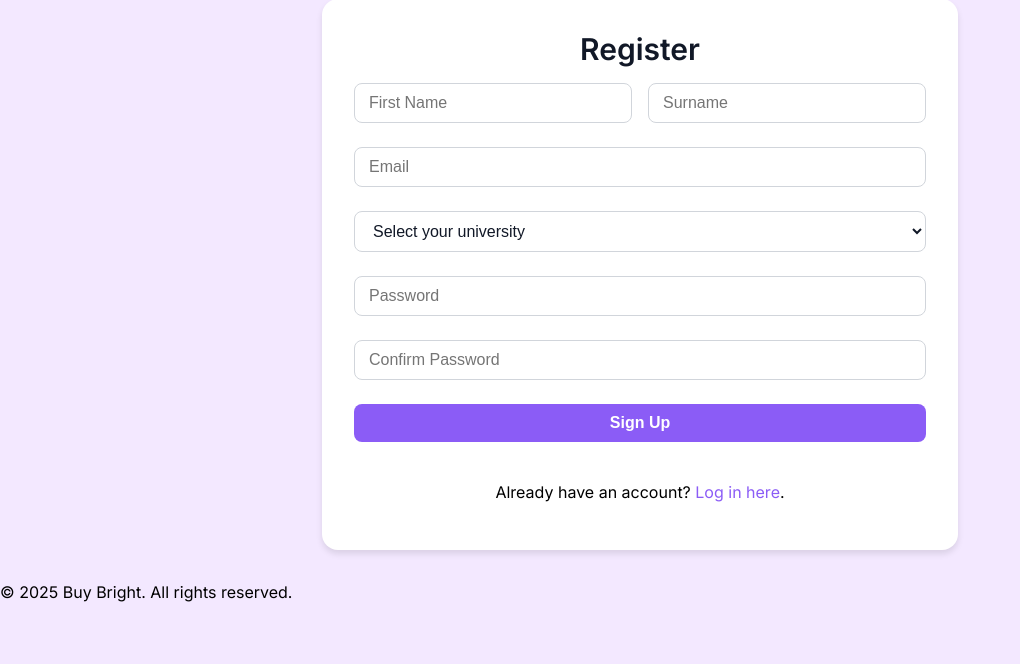
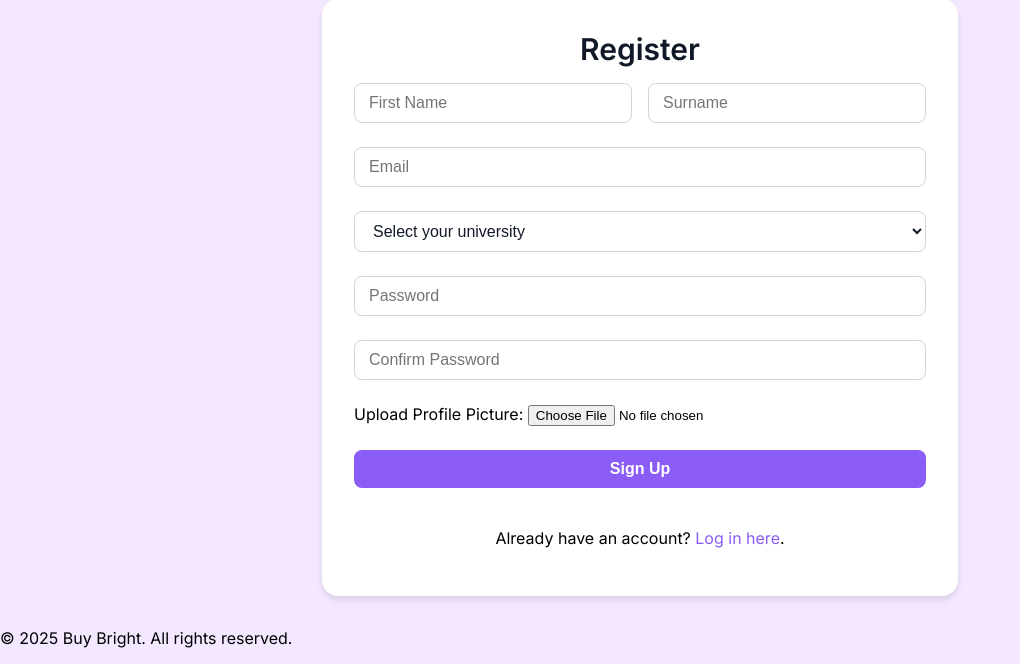
Before and after one commit to latifatt15/ci536, a PHP site: page /register.php in a window 1280 px wide. Shown: the part 199-863 px from the top of the page, without its empty margins (0-1020 px from the left). Before the commit the page ends 801 px from the top, so only its background shows below. Run offline with PHP 8.4, Linux system fonts and the light colour scheme.

Commit message:
Update register.php

```diff
--- a/register.php
+++ b/register.php
@@ -5,31 +5,55 @@ require_once 'includes/config.php';
 $error = '';
 $success = '';
 
-// Handle form submission
 if ($_SERVER["REQUEST_METHOD"] === "POST") {
     $fname = trim($_POST['fname']);
     $sname = trim($_POST['sname']);
     $email = trim($_POST['email']);
     $password = $_POST['password'];
     $confirm_password = $_POST['confirm_password'];
+    $university = $_POST['university'];
 
-    if (empty($fname) || empty($sname) || empty($email) || empty($password) || empty($confirm_password)) {
+    // Validate required fields
+    if (empty($fname) || empty($sname) || empty($email) || empty($password) || empty($confirm_password) || empty($university)) {
         $error = "Please fill in all fields.";
-        //Only uni emails can register
     } elseif (!preg_match('/@.*\.ac\.uk$/', $email)) {
         $error = "You must register with a university email address (ending in .ac.uk).";
     } elseif ($password !== $confirm_password) {
         $error = "Passwords do not match.";
     } else {
+    $uploadFile = 'images/default.jpg'; // Default image path
+    if (isset($_FILES['profile_picture']) && $_FILES['profile_picture']['error'] === 0) {
+        // Handle optional image upload
+        $uploadDir = 'uploads/';
+        if (!is_dir($uploadDir)) {
+            mkdir($uploadDir, 0777, true);
+        }
+
+        $imageName = uniqid('user_', true) . '.' . pathinfo($_FILES['profile_picture']['name'], PATHINFO_EXTENSION);
+        $uploadFile = $uploadDir . basename($imageName);
+        $imageFileType = strtolower(pathinfo($uploadFile, PATHINFO_EXTENSION));
+        $validTypes = ['jpg', 'jpeg', 'png', 'gif'];
+
+        if (!in_array($imageFileType, $validTypes)) {
+            $error = "Only JPG, JPEG, PNG & GIF files are allowed.";
+        } elseif ($_FILES['profile_picture']['size'] > 5000000) {
+            $error = "File is too large. Max 5MB.";
+        } elseif (!move_uploaded_file($_FILES['profile_picture']['tmp_name'], $uploadFile)) {
+            $error = "Failed to upload profile picture.";
+        }
+    }
+
+    if (empty($error)) {
         $hashed_password = password_hash($password, PASSWORD_DEFAULT);
-
-        $stmt = $conn->prepare("INSERT INTO Users (fName, sName, Email, Password_Hash) VALUES (?, ?, ?, ?)");
-        $stmt->bind_param("ssss", $fname, $sname, $email, $hashed_password);
+        $stmt = $conn->prepare("INSERT INTO Users (fName, sName, Email, Password_Hash, Profile_Picture, University) VALUES (?, ?, ?, ?, ?, ?)");
+        $stmt->bind_param("ssssss", $fname, $sname, $email, $hashed_password, $uploadFile, $university);
 
         if ($stmt->execute()) {
             $_SESSION['user_id'] = $stmt->insert_id;
+            $_SESSION['user_email'] = $email;
             $success = "Registration successful! Redirecting to homepage...";
-            header("refresh:3;url=index.php");
+            header("refresh:3;url=http://la843.brighton.domains/ci536/index.php");
+            exit;
         } else {
             $error = "That email may already be registered.";
         }
@@ -37,9 +61,52 @@ if ($_SERVER["REQUEST_METHOD"] === "POST") {
         $stmt->close();
     }
 }
+
+
+        $imageName = uniqid('user_', true) . '.' . pathinfo($_FILES['profile_picture']['name'], PATHINFO_EXTENSION);
+        $uploadFile = $uploadDir . basename($imageName);
+        $imageFileType = strtolower(pathinfo($uploadFile, PATHINFO_EXTENSION));
+        $validTypes = ['jpg', 'jpeg', 'png', 'gif'];
+
+        if (!in_array($imageFileType, $validTypes)) {
+            $error = "Only JPG, JPEG, PNG & GIF files are allowed.";
+        } elseif ($_FILES['profile_picture']['size'] > 5000000) {
+            $error = "File is too large. Max 5MB.";
+        } elseif (!move_uploaded_file($_FILES['profile_picture']['tmp_name'], $uploadFile)) {
+            $error = "Failed to upload profile picture.";
+        } else {
+            $hashed_password = password_hash($password, PASSWORD_DEFAULT);
+
+            $stmt = $conn->prepare("INSERT INTO Users (fName, sName, Email, Password_Hash, Profile_Picture, University) VALUES (?, ?, ?, ?, ?, ?)");
+            $stmt->bind_param("ssssss", $fname, $sname, $email, $hashed_password, $uploadFile, $university);
+
+            if ($stmt->execute()) {
+                $_SESSION['user_id'] = $stmt->insert_id;
+                $_SESSION['user_email'] = $email;
+                $success = "Registration successful! Redirecting to homepage...";
+                header("refresh:3;url=http://la843.brighton.domains/ci536/index.php");
+                exit;
+            } else {
+                $error = "That email may already be registered.";
+            }
+
+            $stmt->close();
+        }
+    }
+
 ?>
 
 <?php include 'includes/header.php'; ?>
+
+<?php
+session_start();
+
+if (isset($_SESSION['user_id'])) {
+    echo "<p style='color: red; font-weight: bold;'>You are already logged in! Logout to register with a new account.</p>";
+    exit();
+}
+?>
+
 
 <main class="container">
     <h1>Register</h1>
@@ -53,20 +120,27 @@ if ($_SERVER["REQUEST_METHOD"] === "POST") {
     <?php endif; ?>
 
     <?php if (empty($success)): ?>
-    <form method="POST" action="register.php">
+    <form method="POST" action="register.php" enctype="multipart/form-data">
         <div class="name-row">
             <input type="text" name="fname" placeholder="First Name" required>
-    <input type="text" name="sname" placeholder="Surname" required></div>
+            <input type="text" name="sname" placeholder="Surname" required>
+        </div>
         <div><input type="email" name="email" placeholder="Email" required></div>
-        <div><select name="university" required>
+        <div>
+            <select name="university" required>
                 <option value="">Select your university</option>
-            <<option value="University of Brighton">University of Brighton</option>
+                <option value="University of Brighton">University of Brighton</option>
                 <option value="University of Sussex">University of Sussex</option>
                 <option value="BIMM">BIMM</option>
                 <option value="BSMS">BSMS</option>
-    </select></div>
+            </select>
+        </div>
         <div><input type="password" name="password" placeholder="Password" required></div>
         <div><input type="password" name="confirm_password" placeholder="Confirm Password" required></div>
+        <div>
+            <label for="profile_picture">Upload Profile Picture:</label>
+            <input type="file" name="profile_picture" accept="image/*">
+        </div>
         <button type="submit">Sign Up</button>
 
         <p class="login-link">
```
Lines whose indentation alone changed are shown as unchanged.
